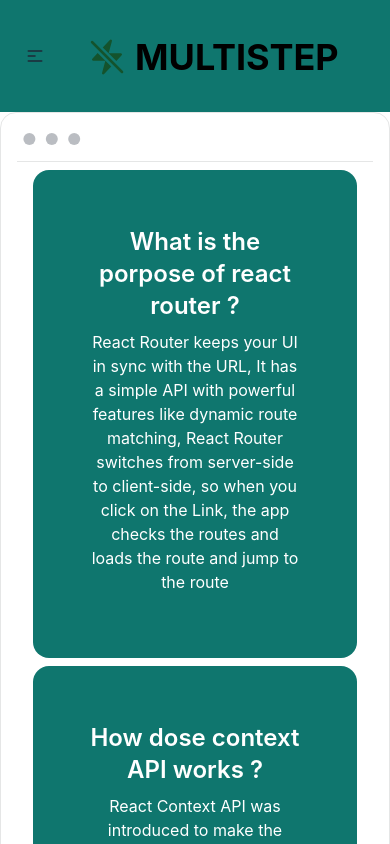
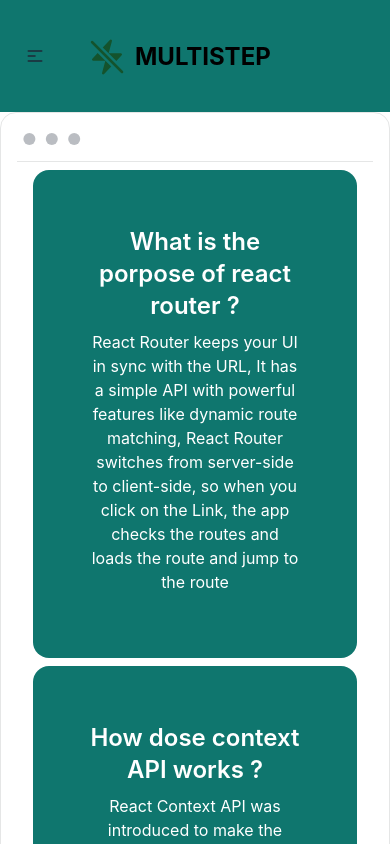
Before and after one commit to FAForhad/Multistep, a React (Create React App) app: page /blogs in a window 390 px wide. Shown: the top 844 px of the page. Built offline with nearby package versions, Linux system fonts and the light colour scheme.

Commit message:
nav-responsive

```diff
--- a/src/Components/Header/Nav.js
+++ b/src/Components/Header/Nav.js
@@ -20,7 +20,7 @@ const Nav = () => {
                                 <li><Link to='/blogs'>BLOGS</Link></li>
                             </div>
                         </div>
-                        <Link to='/' className="btn btn-ghost normal-case text-4xl text-black font-bold"><BoltSlashIcon className="h-12 w-10 mx-2 text-green-900" /> MULTISTEP </Link>
+                        <Link to='/' className="btn btn-ghost normal-case text-2xl md:text-4xl lg:text-4xl text-black font-bold"><BoltSlashIcon className="h-12 w-10 mx-2 text-green-900" /> MULTISTEP </Link>
                     </div>
                     <div className="navbar-center hidden lg:flex">
                         <div className="menu menu-horizontal p-0 text-black text-2xl font-bold">
```
